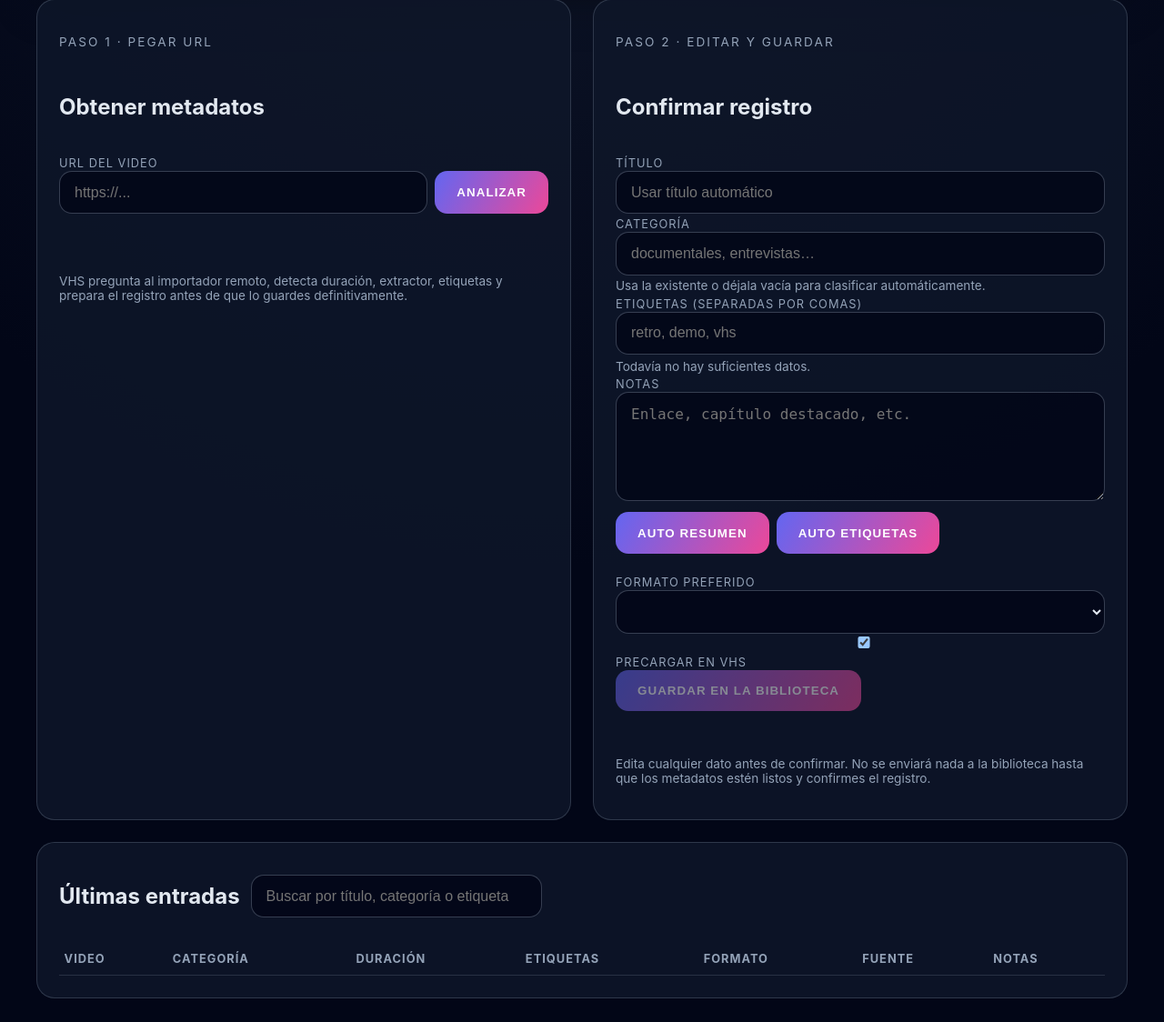
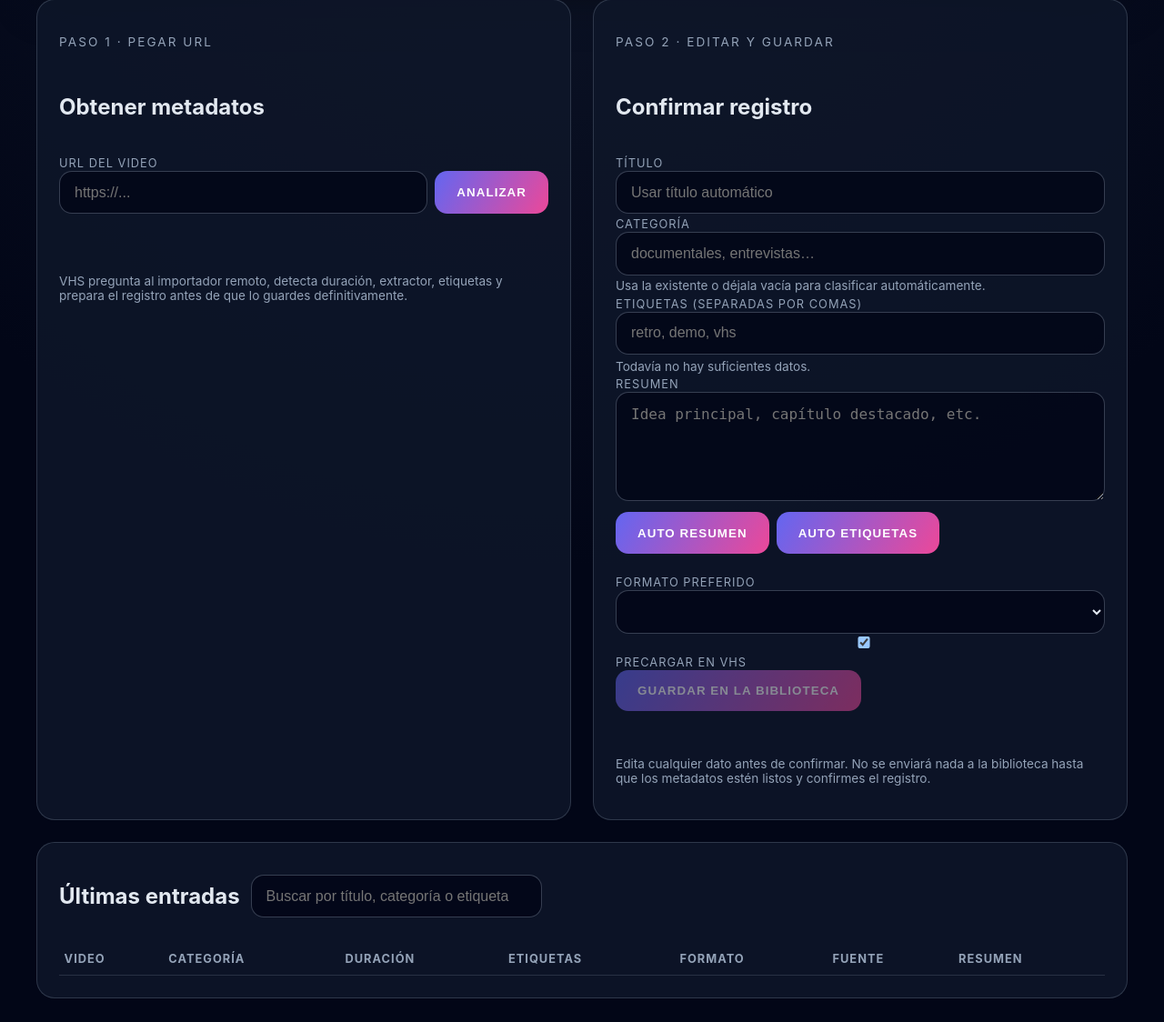
Before and after one commit to successbyfailure/Videorama, a Python web app: template templates/import_manager.html in a window 1280 px wide. Shown: the part 332-1456 px from the top of the page at 91% size. Run offline with Jinja, Linux system fonts and the light colour scheme; the template is opened without the code that fills it, so the values that code supplies are empty.

Commit message:
Ajusta resumen y autocompletado del importador

```diff
--- a/templates/import_manager.html
+++ b/templates/import_manager.html
@@ -354,8 +354,12 @@
               </div>
             </div>
             <div>
-              <label for="notes-input">Notas</label>
-              <textarea id="notes-input" name="notes" placeholder="Enlace, capítulo destacado, etc."></textarea>
+              <label for="notes-input">Resumen</label>
+              <textarea
+                id="notes-input"
+                name="notes"
+                placeholder="Idea principal, capítulo destacado, etc."
+              ></textarea>
               <div style="display: flex; gap: 0.5rem; flex-wrap: wrap; margin-top: 0.5rem">
                 <button type="button" id="auto-summary-btn">Auto resumen</button>
                 <button type="button" id="auto-tags-btn">Auto etiquetas</button>
@@ -405,7 +409,7 @@
                 <th>Etiquetas</th>
                 <th>Formato</th>
                 <th>Fuente</th>
-                <th>Notas</th>
+                <th>Resumen</th>
               </tr>
             </thead>
             <tbody id="table-body"></tbody>
@@ -641,7 +645,6 @@
           requestLLMAssist('/api/import/auto-tags', (data) => {
             if (Array.isArray(data.tags)) {
               tagInput.value = data.tags.join(', ');
-              renderTagSuggestions(data.tags);
             }
           }),
         );
--- a/videorama/main.py
+++ b/videorama/main.py
@@ -78,7 +78,7 @@ def _build_prompt_context(entry: Dict[str, Any], transcription: Optional[str]) -
         f"Canal / autor: {normalized.get('uploader') or entry.get('uploader')}",
         f"Categoría: {normalized.get('category') or entry.get('category')}",
         f"Etiquetas existentes: {', '.join(normalized.get('tags') or entry.get('tags') or [])}",
-        f"Notas: {(entry.get('notes') or '').strip()}",
+        f"Resumen: {(entry.get('notes') or '').strip()}",
     ]
     description = normalized.get("description") or normalized.get("description_short")
     if description:
```
